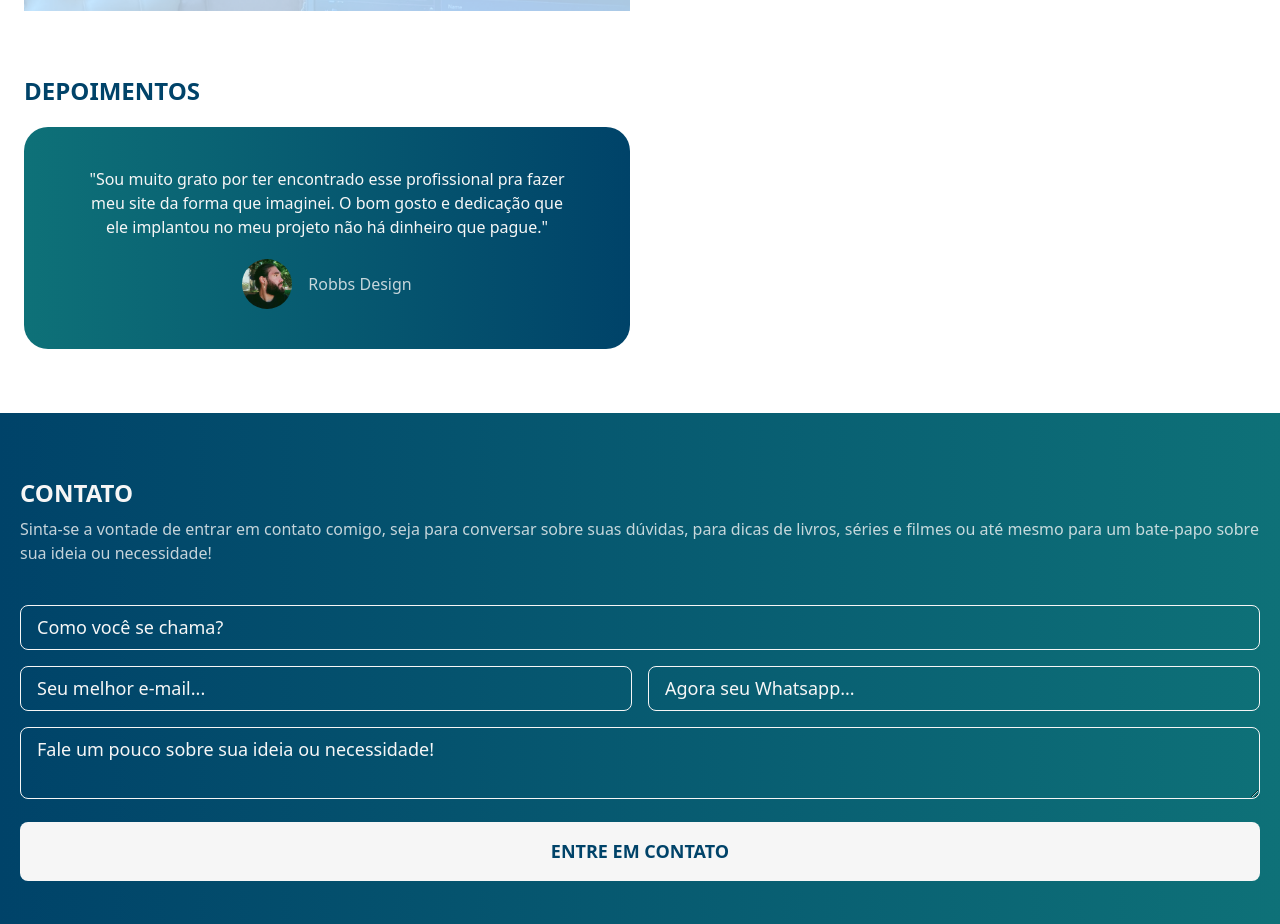
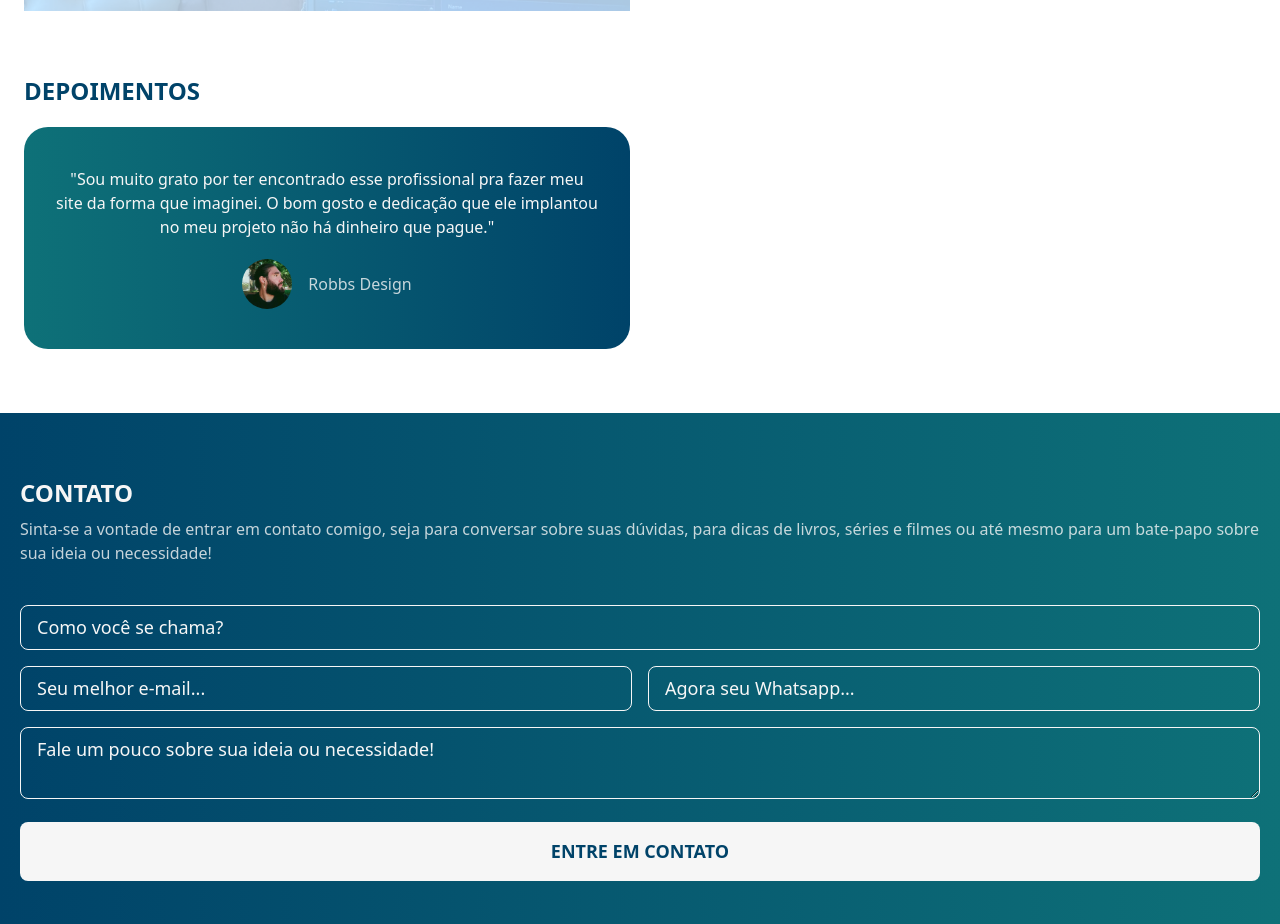
Before and after one commit to mayconviniciusdev/website-mayconviniciusdev, a Next.js app: page / in a window 1280 px wide. Shown: the part 2515-3439 px from the top of the page. Built offline with nearby package versions, Linux system fonts and the light colour scheme.

Commit message:
style: adjust horizontal padding from px-16 to px-8

```diff
--- a/src/components/sections/testimonials.tsx
+++ b/src/components/sections/testimonials.tsx
@@ -32,7 +32,7 @@ export default function Testimonials() {
           {testimonials.map((testimonials, index) => (
             <SwiperSlide
             key={index}
-            className="bg-gradient-to-r from-blue-cyan to-blue rounded-3xl py-10 px-16 mt-5">
+            className="bg-gradient-to-r from-blue-cyan to-blue rounded-3xl py-10 px-8 mt-5">
               <div className="flex flex-col items-center">
                 <p className="text-white text-center text-base">{testimonials.quote}</p>
 
```
